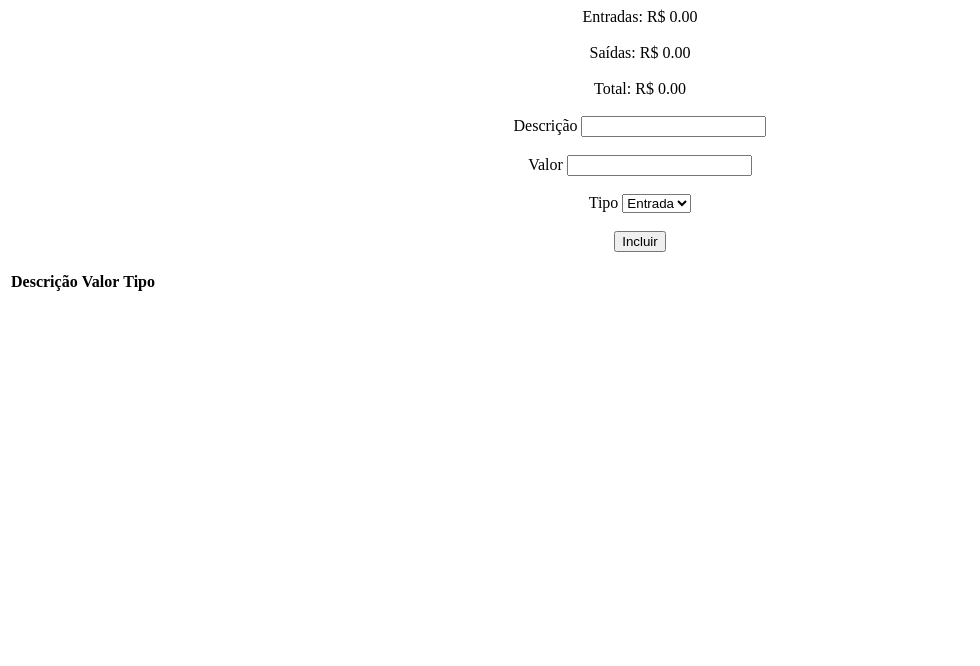
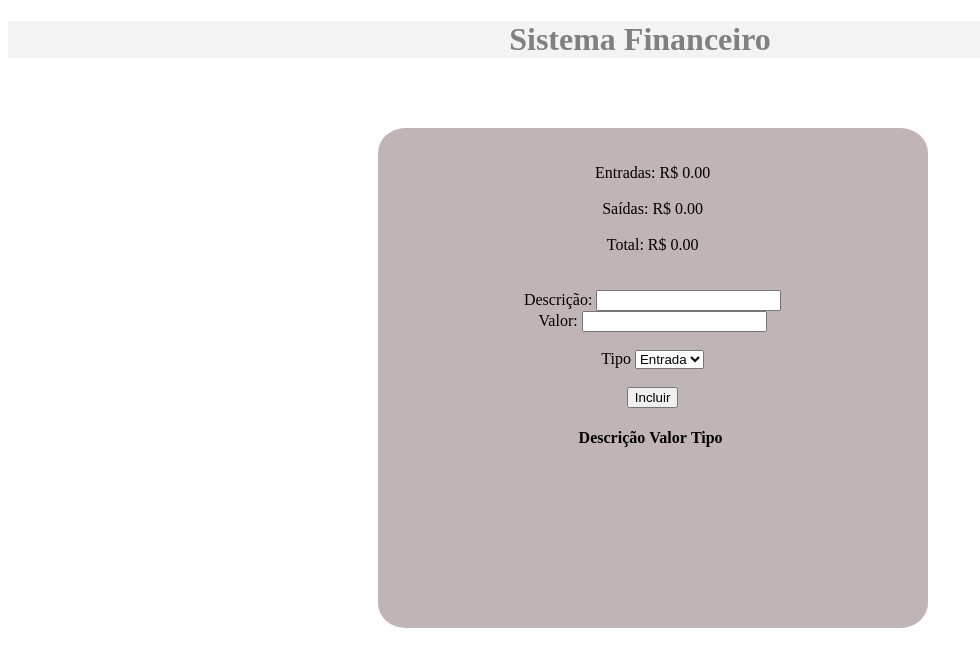
Before and after one commit to BiaBaccaro/setorfinanc, a plain HTML site: page index.html in a window 1280 px wide. Shown: the whole page, without its empty margins (0-980 px from the left). Drawn offline with nearby package versions, Linux system fonts and the light colour scheme.

Commit message:
commit bia

```diff
--- a/index.html
+++ b/index.html
@@ -8,7 +8,15 @@
     <link rel="stylesheet" href="https://unpkg.com/boxicons@2.1.2/css/boxicons.min.css">
 </head>
 <body>
+
+    <h1>Sistema Financeiro</h1>
+
+<center>
+ <div class="retangulo">
     <main>
+
+        <br><br>
+
         <!-- Resumo -->
         <div class="resume">
             <!-- Entradas -->
@@ -36,16 +44,17 @@
         <!-- Novo item -->
         <div class="newItem">
 
+            <br>
             <!-- Descrição do Item -->
             <div class="divDesc">
-                <label for="desc">Descrição</label>
+                <label for="desc">Descrição:</label>
                 <input type="text" id="desc">
             </div>
 
-            <br>
+
             <!-- Montante -->
             <div class="divAmount">
-                <label for="amount">Valor</label>
+                <label for="amount">Valor:</label>
                 <input type="number" id="amount">
             </div>
 
@@ -77,8 +86,11 @@
                 <tbody>
                 </tbody>
             </table>
-        </div>
+
+
     </main>
+</div>
+</center>
 
     <script src="script.js"></script>
 </body>
--- a/style.css
+++ b/style.css
@@ -2,10 +2,20 @@ body{
     align-items: center;
 }
 
-.resume{
-    text-align: center;
+
+.retangulo{
+    width: 550px; /* Largura do retângulo */
+    height: 500px; /* Altura do retângulo */
+    background-color: rgb(193, 180, 180); /* Cor de fundo do retângulo */
+    border-radius: 5%;
+    margin-top: 3em;
+    margin-left: 2%;
+    position: relative;
+    display: inline-block;
 }
 
-.newItem{
+h1{
     text-align: center;
+    color: gray;
+    background-color: rgba(231, 231, 231, 0.505);
 }
```
